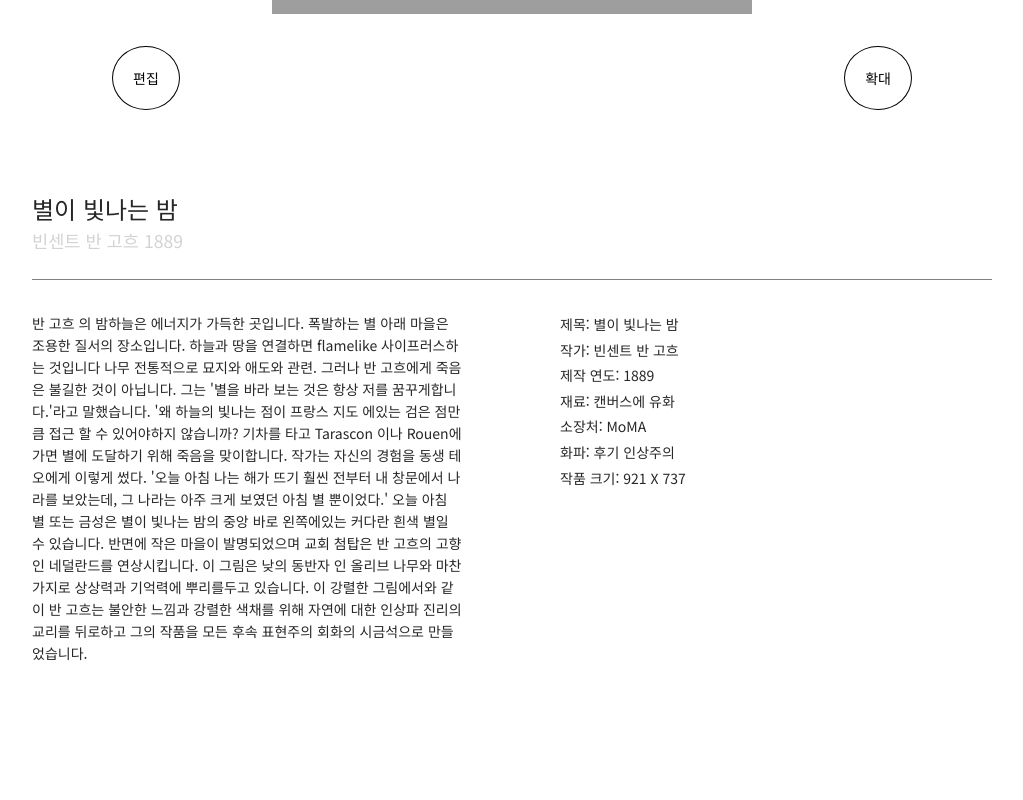
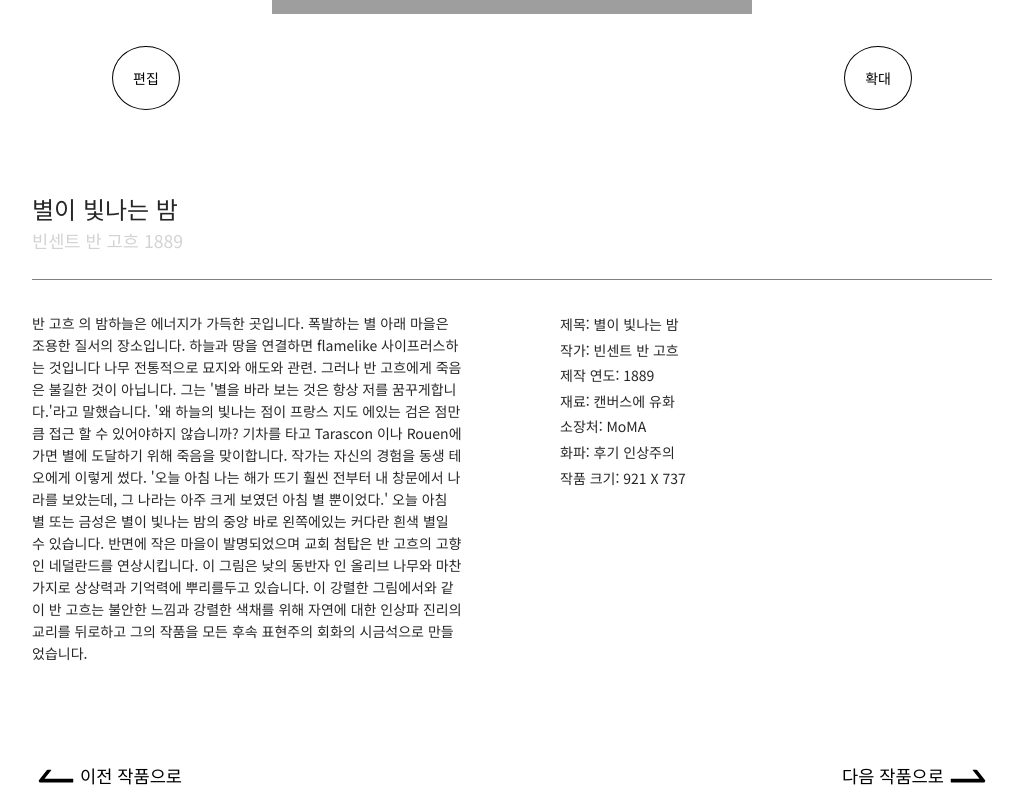
Before and after one commit to seungwon2/Artwiki, a Next.js app: page /detail in a window 1280 px wide. Shown: the part 520-1320 px from the top of the page, without its empty margins (128-1151 px from the left). Before the commit the page ends 1192 px from the top, so only its background shows below. Built offline with nearby package versions, Linux system fonts and the light colour scheme; grey boxes are pictures that could not be loaded.

Commit message:
add banner component

```diff
--- a/pages/artworks.js
+++ b/pages/artworks.js
@@ -5,10 +5,16 @@ import styled from "styled-components";
 
 import NavBar from "../src/components/navBar";
 import AllView from "../src/components/allView";
+import Banner from "../src/components/banner";
 export default function ArtWorks() {
 	return (
 		<Wrapper>
 			<NavBar />
+			<Banner
+				title='작품 전체보기'
+				image='/banner.jpg'
+				desc='artwiki의 모든 작품을 한눈에 볼 수 있는 공간입니다.'
+			/>
 			<AllView />
 		</Wrapper>
 	);
--- a/src/components/carousel.js
+++ b/src/components/carousel.js
@@ -13,10 +13,16 @@ export default function Slide() {
 		textAlign: "center",
 		background: "lightgrey",
 	};
+	const test = {
+		textAlign: "center",
+		background: "black",
+		margin: "auto",
+	};
 	return (
 		<Carousel autoplay>
 			<div>
 				<h3 style={contentStyle}>1</h3>
+				{/* <img src='/banner.jpg' height='400px' width='auto' style={test} /> */}
 			</div>
 			<div>
 				<h3 style={contentStyle}>2</h3>
--- a/src/components/imageInfo.js
+++ b/src/components/imageInfo.js
@@ -2,6 +2,8 @@
 
 import React from "react";
 import styled from "styled-components";
+
+import { SwapLeftOutlined, SwapRightOutlined } from "@ant-design/icons";
 
 export default function ImageInfo({
 	title,
@@ -39,6 +41,16 @@ export default function ImageInfo({
 					작품 크기: {dimensions}
 				</BasicInfo>
 			</DescArea>
+			<Row>
+				<Button href='/'>
+					<SwapLeftOutlined style={{ fontSize: "3rem", color: "black" }} />
+					<Text>이전 작품으로</Text>
+				</Button>
+				<Button href='/'>
+					<Text>다음 작품으로</Text>
+					<SwapRightOutlined style={{ fontSize: "3rem", color: "black" }} />
+				</Button>
+			</Row>
 		</Wrapper>
 	);
 }
@@ -75,3 +87,19 @@ const BasicInfo = styled.label`
 const Desc = styled.label`
 	flex-basis: 45%;
 `;
+const Row = styled.div`
+	display: flex;
+	justify-content: space-between;
+	margin-top: 5rem;
+`;
+const Text = styled.label`
+	border: none;
+	background: none;
+	font-size: 1.1rem;
+	margin-bottom: 0;
+	color: black;
+`;
+const Button = styled.a`
+	display: flex;
+	align-items: center;
+`;
```
Also changed, not shown: src/components/banner.js (added, +39 -0 lines), 1 other file (tests, documents, lock files or other folders).
